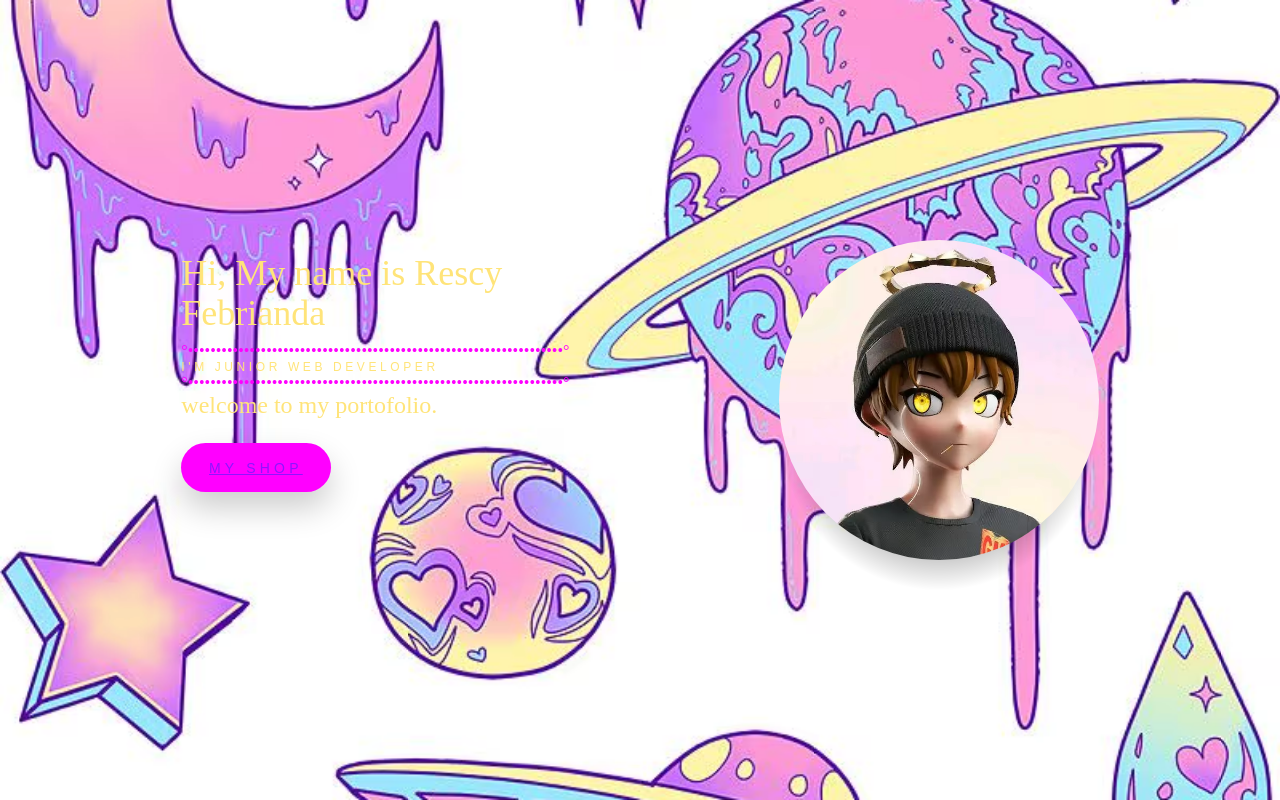
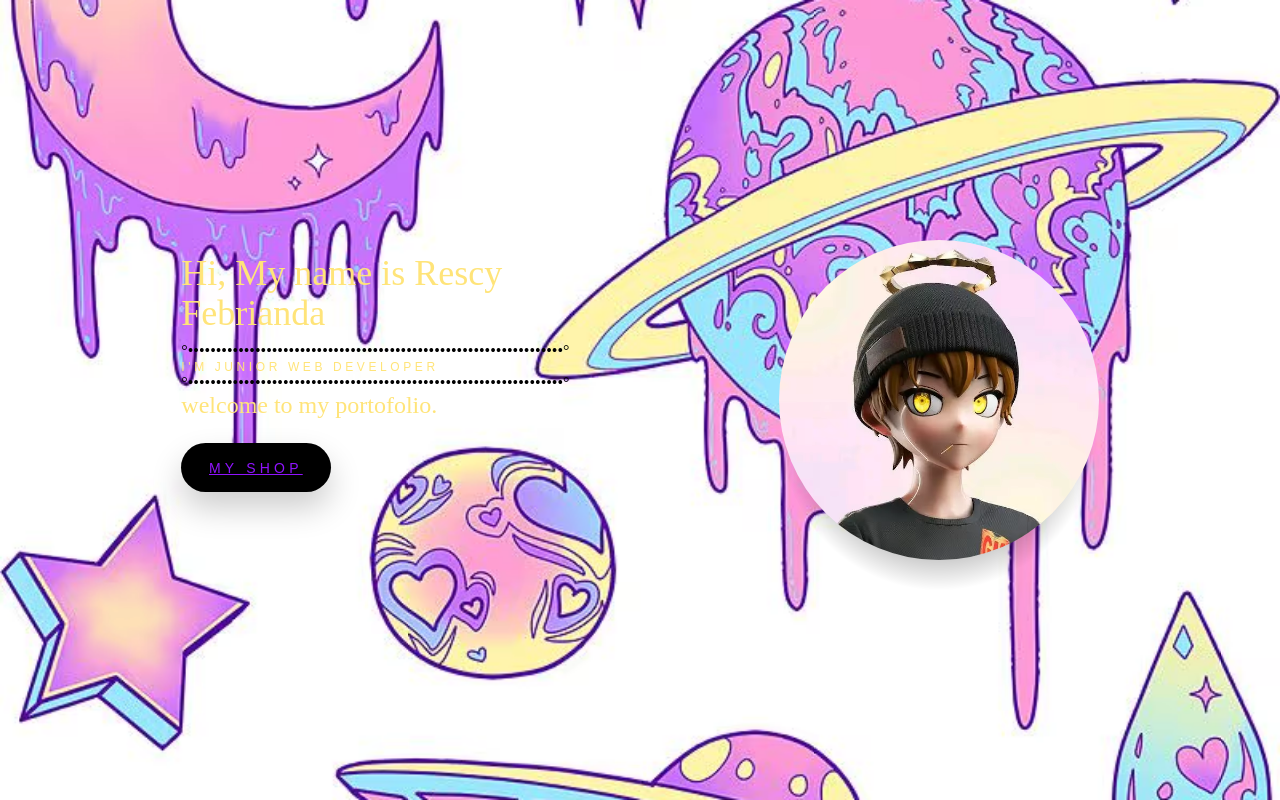
Before and after one commit to Rescy/res1337, a PHP site: page / in a window 1280 px wide. Run offline with PHP 8.4, Linux system fonts and the light colour scheme.

Commit message:
Update main.css

```diff
--- a/css/main.css
+++ b/css/main.css
@@ -84,10 +84,6 @@
   margin-bottom: 0.5rem;
 }
 
-.batas {
-  color: #FF00FF;
-}
-
 .job,
 .button {
   font-family: "Montserrat", "Quicksand", sans-serif;
@@ -129,7 +125,7 @@
   transition-duration: 100ms;
 }
 .button {
-  background-color: #FF00FF;
+  background-color: #000000;
   border-radius: 290486px;
   box-shadow: 0 1rem 2rem rgba(0, 0, 0, 0.2);
   color: #9013fe;
@@ -155,7 +151,6 @@
 }
 
 .social {
-  color: #FF00FF;
   display: flex;
   margin-top: 1.5rem;
 }
```
